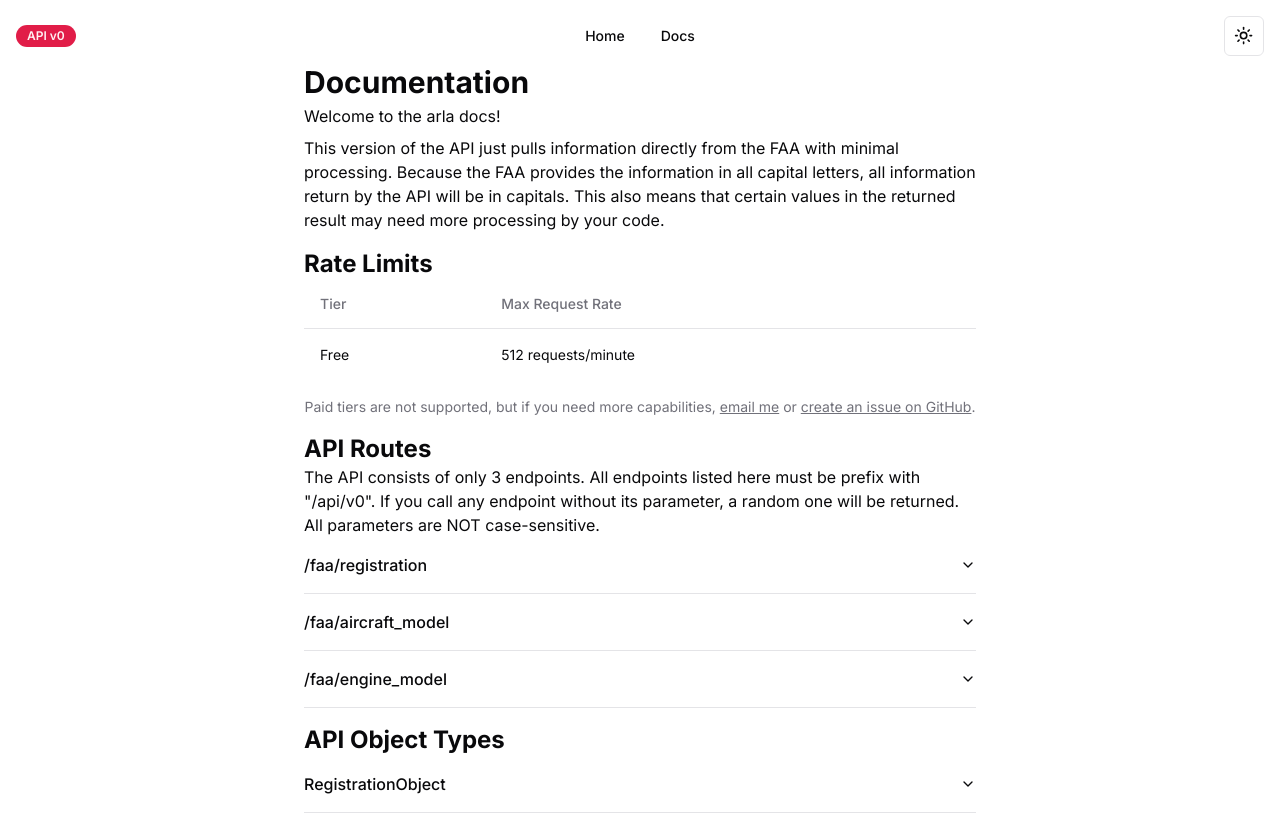
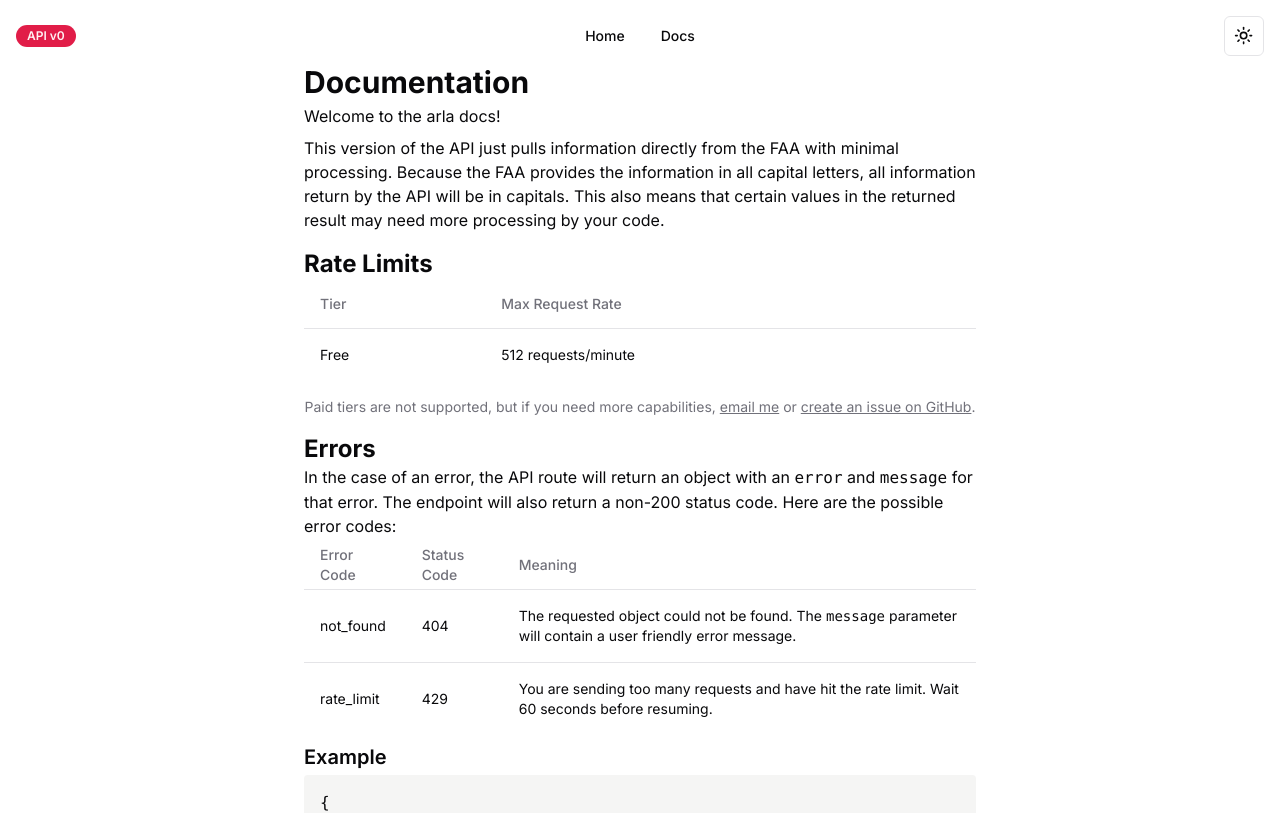
Before and after one commit to njfdev/Aircraft-Registration-Lookup-API, a Next.js app: page /docs in a window 1280 px wide. Shown: the top 813 px of the page. Built offline with nearby package versions, Linux system fonts and the light colour scheme.

Commit message:
Add Documentation for Errors

```diff
--- a/src/app/docs/page.tsx
+++ b/src/app/docs/page.tsx
@@ -81,6 +81,47 @@ export default function DocsPage() {
           .
         </TableCaption>
       </Table>
+      <h2 className="mt-4 text-2xl font-bold">Errors</h2>
+      <p>
+        In the case of an error, the API route will return an object with an{" "}
+        <code>error</code> and <code>message</code> for that error. The endpoint
+        will also return a non-200 status code. Here are the possible error
+        codes:
+      </p>
+      <Table className="mt-1">
+        <TableHeader>
+          <TableRow>
+            <TableHead>Error Code</TableHead>
+            <TableHead>Status Code</TableHead>
+            <TableHead>Meaning</TableHead>
+          </TableRow>
+        </TableHeader>
+        <TableBody>
+          <TableRow>
+            <TableCell>not_found</TableCell>
+            <TableCell>404</TableCell>
+            <TableCell>
+              The requested object could not be found. The <code>message</code>{" "}
+              parameter will contain a user friendly error message.
+            </TableCell>
+          </TableRow>
+          <TableRow>
+            <TableCell>rate_limit</TableCell>
+            <TableCell>429</TableCell>
+            <TableCell>
+              You are sending too many requests and have hit the rate limit.
+              Wait 60 seconds before resuming.
+            </TableCell>
+          </TableRow>
+        </TableBody>
+      </Table>
+      <h3 className="mt-2 mb-1 text-xl font-semibold">Example</h3>
+      <pre className="rounded p-4 dark:bg-stone-900 bg-stone-100">
+        {`{
+  error: "not_found",
+  message: "Could not find an engine for the specified model code."
+}`}
+      </pre>
       <h2 className="mt-4 text-2xl font-bold">API Routes</h2>
       <p>
         The API consists of only 3 endpoints. All endpoints listed here must be
```
